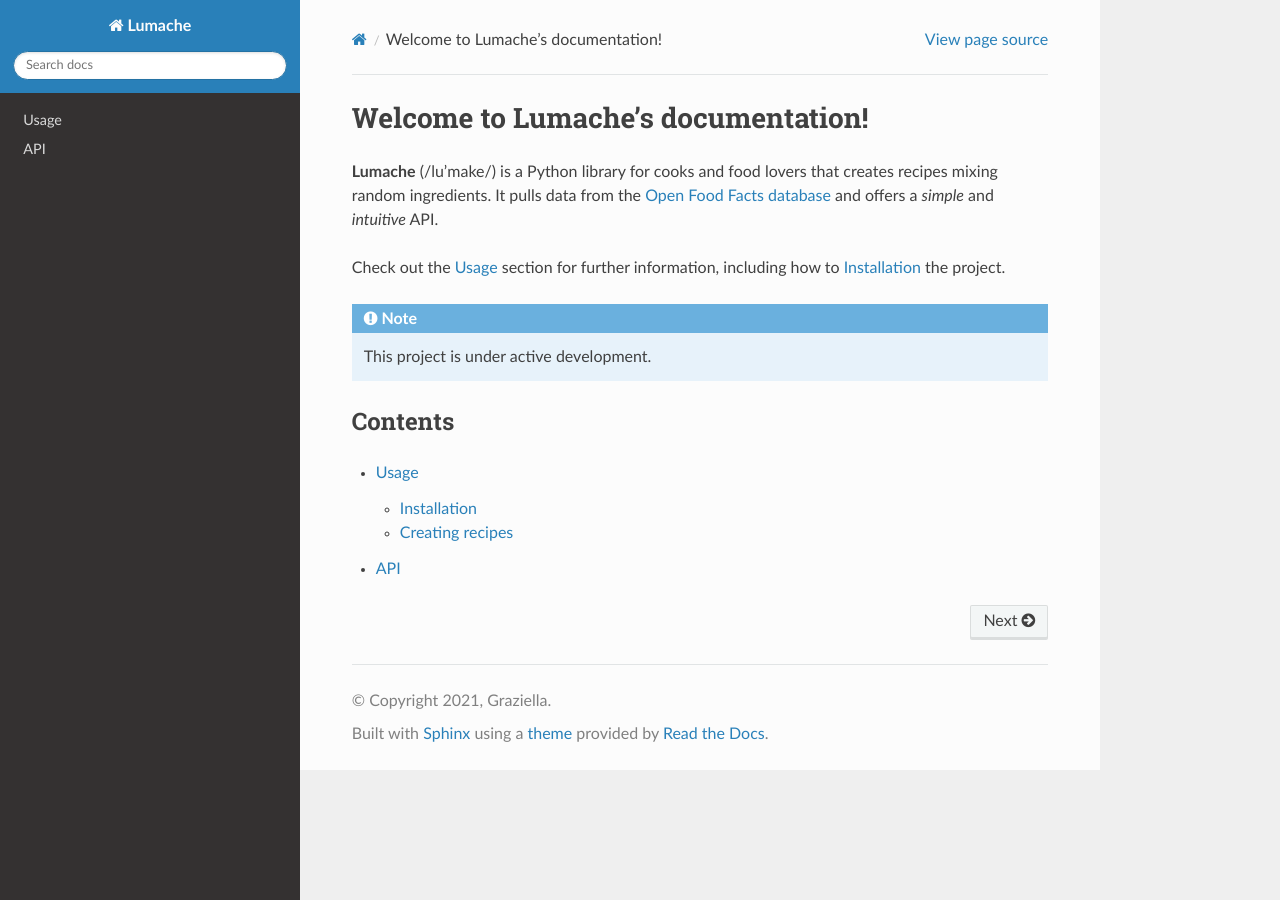
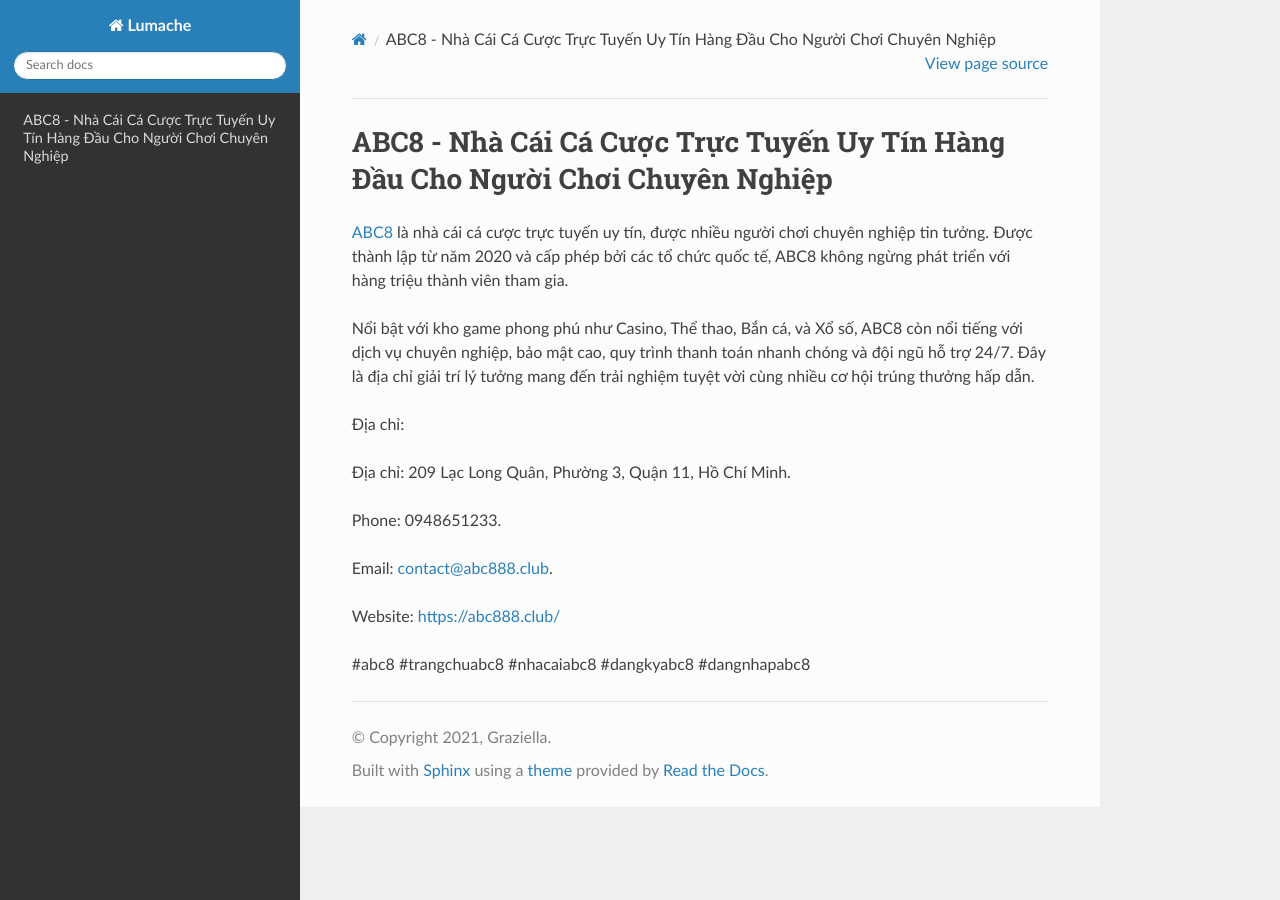
Before and after one commit to p8ebermouc/abc888club, a Sphinx documentation site: the page built from docs/source/index.rst, in a window 1280 px wide. Built offline with Sphinx 7.4.7 and the Read the Docs theme 3.1.0, drawn with Linux system fonts in a browser that asks for light colours.

Commit message:
Update index.rst

```diff
--- a/docs/source/index.rst
+++ b/docs/source/index.rst
@@ -1,22 +1,18 @@
-Welcome to Lumache's documentation!
+ABC8 - Nhà Cái Cá Cược Trực Tuyến Uy Tín Hàng Đầu Cho Người Chơi Chuyên Nghiệp
 ===================================
 
-**Lumache** (/lu'make/) is a Python library for cooks and food lovers
-that creates recipes mixing random ingredients.
-It pulls data from the `Open Food Facts database <https://world.openfoodfacts.org/>`_
-and offers a *simple* and *intuitive* API.
+`ABC8 <https://abc888.club/>`_ là nhà cái cá cược trực tuyến uy tín, được nhiều người chơi chuyên nghiệp tin tưởng. Được thành lập từ năm 2020 và cấp phép bởi các tổ chức quốc tế, ABC8 không ngừng phát triển với hàng triệu thành viên tham gia.
 
-Check out the :doc:`usage` section for further information, including
-how to :ref:`installation` the project.
+Nổi bật với kho game phong phú như Casino, Thể thao, Bắn cá, và Xổ số, ABC8 còn nổi tiếng với dịch vụ chuyên nghiệp, bảo mật cao, quy trình thanh toán nhanh chóng và đội ngũ hỗ trợ 24/7. Đây là địa chỉ giải trí lý tưởng mang đến trải nghiệm tuyệt vời cùng nhiều cơ hội trúng thưởng hấp dẫn.
 
-.. note::
+Địa chỉ:
 
-   This project is under active development.
+Địa chỉ: 209 Lạc Long Quân, Phường 3, Quận 11, Hồ Chí Minh.
 
-Contents
---------
+Phone: 0948651233.
 
-.. toctree::
+Email: contact@abc888.club.
 
-   usage
-   api
+Website: https://abc888.club/
+
+#abc8 #trangchuabc8 #nhacaiabc8 #dangkyabc8 #dangnhapabc8
```
